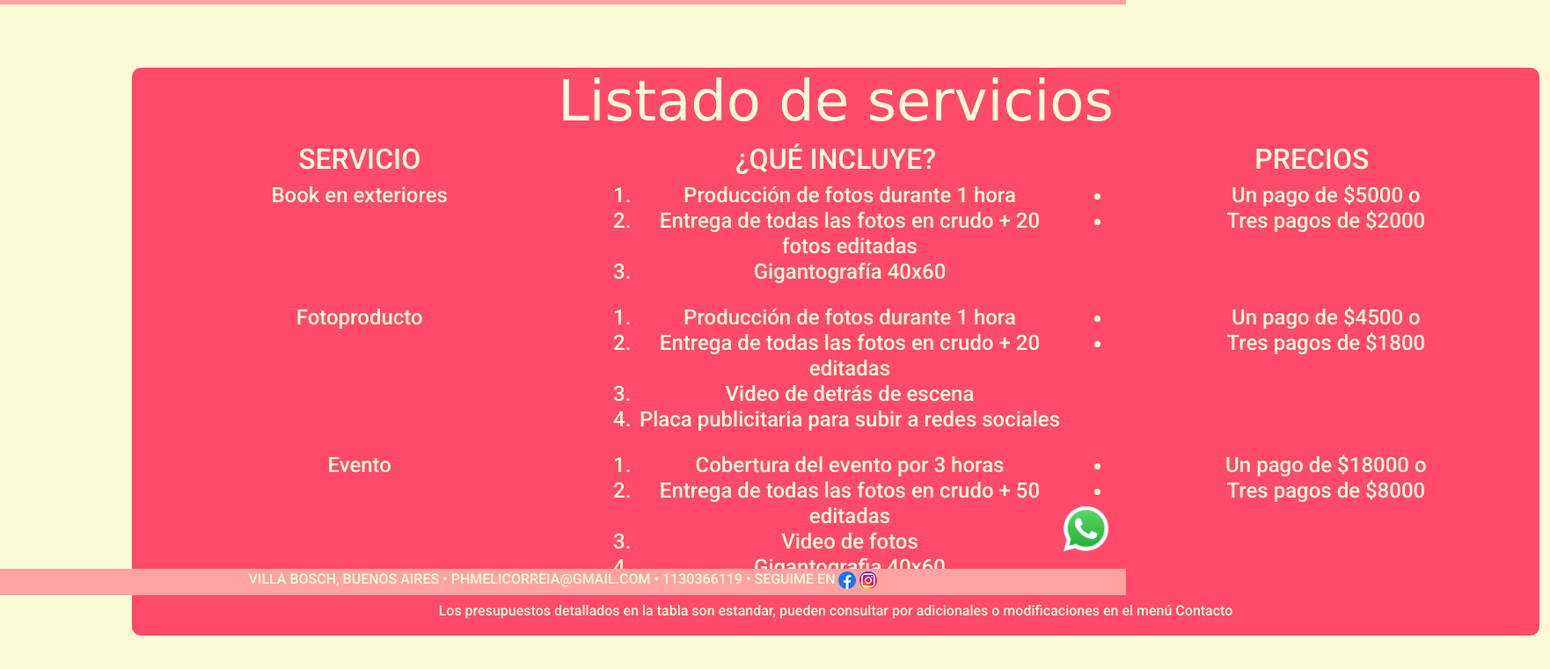
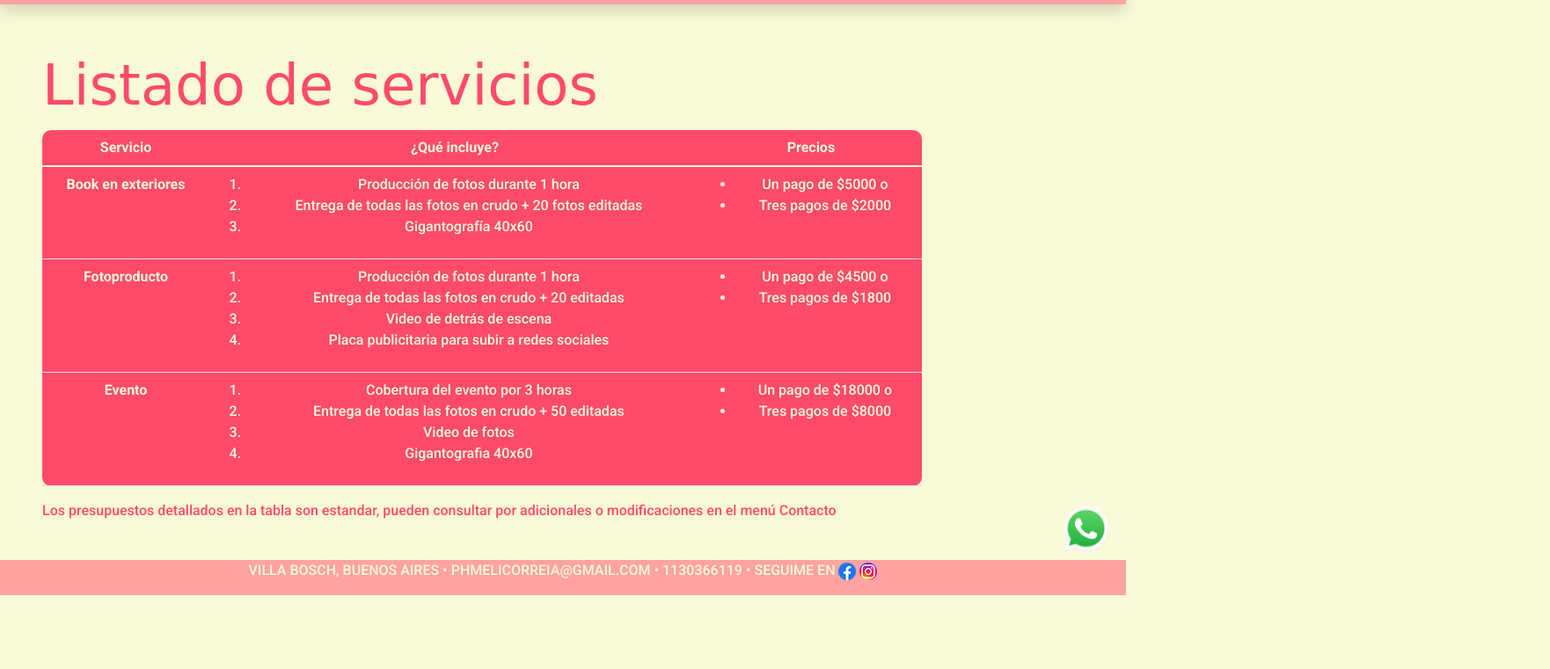
Before and after one commit to melicorreia/Desafio-GITHUB, a website: page pages/servicios.html in a window 1280 px wide. Shown: the part 123-884 px from the top of the page at 88% size, 1762 px wide, since content can reach past the window. After the commit the page ends 800 px from the top, so only its background shows below. Drawn offline with nearby package versions, Linux system fonts and the light colour scheme; a web font is replaced by a local one.

Commit message:
Modificaciones para la Tercer Entrega

```diff
--- a/pages/servicios.html
+++ b/pages/servicios.html
@@ -21,11 +21,11 @@
     <link rel="stylesheet" href="../css/styles.css" />
 </head>
 
-<body>
+<body class="overflow-hidden">
 
     <!--MENÚ-->
 
-    <nav class="navbar navbar-expand-lg fixed-top">
+    <nav class="navbar navbar-expand-lg fixed-top shadow">
         <div class="container-fluid">
             <a class="navbar-brand font-just" href="../index.html"> <img class="ps-3 pe-3"
                     src="../assets/images/logonuevo.png" alt="Logo Melissa Correia Photography">Melissa Correia Photography</a>
@@ -60,72 +60,76 @@
 
     <!--LISTADO DE SERVICIOS-->
 
-    <main id="main-servicios">
+    <main class="d-flex flex-column justify-content-center ms-5">
+        <div>
+            <h1 class="font-just pt-5">Listado de servicios</h1>
+        </div>
 
-        <div class="container-serv">
-
-            <h1 class="text-center font-just">Listado de servicios</h1>
-
-            <div class="row text-center">
-                <h2 class="col">SERVICIO</h2>
-                <h2 class="col">¿QUÉ INCLUYE?</h2>
-                <h2 class="col">PRECIOS</h2>
-            </div>
-
-            <div class="row text-center">
-                <h4 class="col">Book en exteriores</h4>
-                <h4 class="col">
+        <table class="table text-center mt-1">
+            <thead>
+              <tr>
+                <th scope="col">Servicio</th>
+                <th scope="col">¿Qué incluye?</th>
+                <th scope="col">Precios</th>
+              </tr>
+            </thead>
+            <tbody class="table-group-divider">
+              <tr>
+                <th scope="row">Book en exteriores</th>
+                <td>
                     <ol>
                         <li>Producción de fotos durante 1 hora</li>
                         <li>Entrega de todas las fotos en crudo + 20 fotos editadas</li>
                         <li>Gigantografía 40x60</li>
                     </ol>
-                </h4>
-                <h4 class="col">
+                </td>
+                <td>
                     <ul>
                         <li>Un pago de $5000 o</li>
                         <li>Tres pagos de $2000</li>
                     </ul>
-                </h4>
-            </div>
-
-            <div class="row text-center">
-                <h4 class="col">Fotoproducto</h4>
-                <h4 class="col">
+                </td>
+              </tr>
+              <tr>
+                <th scope="row">Fotoproducto</th>
+                <td>
                     <ol>
                         <li>Producción de fotos durante 1 hora</li>
                         <li>Entrega de todas las fotos en crudo + 20 editadas</li>
                         <li>Video de detrás de escena</li>
                         <li>Placa publicitaria para subir a redes sociales</li>
                     </ol>
-                </h4>
-                <h4 class="col">
+                </td>
+                <td>
                     <ul>
                         <li>Un pago de $4500 o</li>
                         <li>Tres pagos de $1800</li>
                     </ul>
-                </h4>
-            </div>
+                </td>
 
-            <div class="row text-center">
-                <h4 class="col">Evento</h4>
-                <h4 class="col">
+              </tr>
+              <tr>
+                <th scope="row">Evento</th>
+                <td>
                     <ol>
                         <li>Cobertura del evento por 3 horas</li>
                         <li>Entrega de todas las fotos en crudo + 50 editadas</li>
                         <li>Video de fotos</li>
                         <li>Gigantografia 40x60</li>
                     </ol>
-                </h4>
-                <h4 class="col">
+                </td>
+                <td>
                     <ul>
                         <li>Un pago de $18000 o</li>
                         <li>Tres pagos de $8000</li>
                     </ul>
-                </h4>
+                </td>
+              </tr>
+            </tbody>
+          </table>
 
-                <p id="aclaracion">Los presupuestos detallados en la tabla son estandar, pueden consultar por adicionales o
-                    modificaciones en el menú Contacto</p>
+            <div class="font-roboto">Los presupuestos detallados en la tabla son estandar, pueden consultar por adicionales o
+                    modificaciones en el menú Contacto</div>
             </div>
 
         </div>
--- a/scss/_footer.scss
+++ b/scss/_footer.scss
@@ -1,5 +1,5 @@
 footer {
     background-color: map-get($colores , "rosa");
-    height: 30px;
+    height: 40px;
     color: map-get($colores , "crema");
 }
--- a/scss/_main.scss
+++ b/scss/_main.scss
@@ -1,8 +1,9 @@
 
 main {
-    height: 700px;
+    height: $margen*3+150px;
     width: 100vw;
     color: map-get($colores , "fucsia");
+    margin-top: 50px;
     form {
         color: map-get($colores , "crema");
         background-color: map-get($colores , "fucsia");
@@ -15,8 +16,18 @@ main {
     }
     div {
         img {
-            @include hover;
+            &:hover {
+                @include hover;
             }
         }
     }
+    table {
+        background-color: map-get($colores , "fucsia");
+        color: map-get($colores , "crema") !important;
+        font-family: $font-roboto;
+        margin-top: $margen/6;
+        border-style: none;
+        border-radius: 10px;
+        width: $margen*5 !important;
+    }
 }
--- a/scss/_nav.scss
+++ b/scss/_nav.scss
@@ -4,5 +4,18 @@ nav {
         a {
             color: map-get($colores , "crema") !important;
         }
+        div {
+            ul {
+                li {
+                    &:hover {
+                        background-color: map-get($colores, "fucsia");
+                        border-style: none;
+                        border-radius: 20px;
+                    }
+                }
+            }
+
+        }
+
     }
 }
--- /dev/null
+++ b/scss/_reset.scss
@@ -0,0 +1,5 @@
+*{
+    margin: 0;
+    padding: 0;
+    box-sizing: border-box;
+}
--- a/scss/_variables.scss
+++ b/scss/_variables.scss
@@ -2,11 +2,14 @@ $colores: (
     "fucsia" : #FF4A6B,
     "rosa" : #FFA2A1,
     "crema" : #FAFAD7,
-)
+);
 
 $margen: 200px;
 
-$mixin hover{
-    &hover {
-        transform: scale(1.05, 1.05);
+$font-just: 'Just Another Hand', cursive;
+
+$font-roboto: 'Roboto', sans-serif;
+
+@mixin hover{
+    transform: scale(1.05, 1.05);
 }
--- a/scss/style.scss
+++ b/scss/style.scss
@@ -1,19 +1,21 @@
+@import './reset';
+@import './variables';
 @import './body';
 @import './nav';
 @import './main';
 @import './footer';
-@import './variables';
+
+
+/* ESTILOS GENERALES */
+
 
 .font-just {
-    font-family: 'Just Another Hand', cursive;
+    font-family: $font-just;
+    font-size: 4rem;
 }
 
 .font-roboto {
-    font-family: 'Roboto', sans-serif;
-}
-
-.container {
-    width: 100vw;
+    font-family: $font-roboto;
 }
 
 .btn {
@@ -57,18 +59,6 @@
     margin-top: 120px;
 }
 
-/* ESTILOS SERVICIOS */
-
-.container-serv {
-    background-color: map-get($colores , "fucsia");
-    color: map-get($colores , "crema");
-    font-family: 'Roboto', sans-serif;
-    margin: 150px;
-    border-style: none;
-    border-radius: 10px;
-    width: 1600px;
-    margin-top: $margen;
-}
 
 /* ESTILOS GALERIA */
 
@@ -84,24 +74,22 @@
 /* ESTILOS CONOCEME */
 
 #main-conoceme {
-    font-family: 'Just Another Hand', cursive;
+    font-family: $font-just;
     color:map-get($colores , "fucsia");
     margin: 50px;
     margin-top: 150px;
     margin-bottom: $margen;
     width: 1800px;
+    height: $margen*2;
 }
 
 /* ESTILOS CONTACTO */
 
 #main-contacto {
-    font-family: 'Roboto', sans-serif;
+    font-family: $font-roboto;
     margin-top: 150px;
-    height: 850px;
+    height: 750px;
     width: 100%;
-    display: flex;
-    justify-content: center;
-    align-items: center;
 }
 
 
```
Also changed, not shown: index.html (+4 -4 lines), pages/conoceme.html (+25 -13 lines), pages/contacto.html (+2 -2 lines), pages/galeria.html (+8 -8 lines), css/styles.css.
